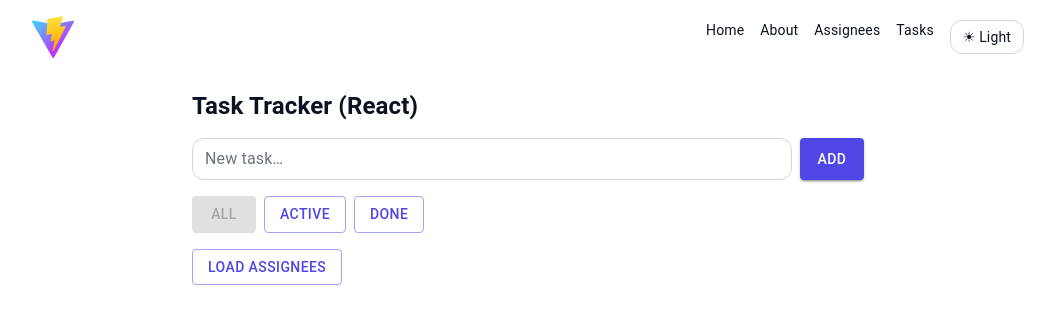
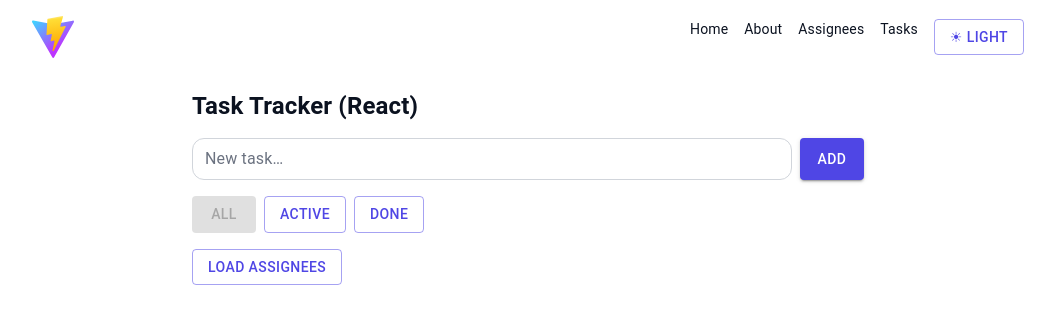
Before and after one commit to Koshux/vue-vs-react, a React (Vite) app in the folder packages/react-app/: page /tasks in a window 1280 px wide. Shown: the top 324 px of the page, without its empty margins (112-1167 px from the left). Built offline with nearby package versions, Linux system fonts and the light colour scheme.

Commit message:
fix(react-app): fixed theme toggle

```diff
--- a/packages/react-app/src/components/ThemeToggle.tsx
+++ b/packages/react-app/src/components/ThemeToggle.tsx
@@ -1,20 +1,22 @@
+import { Button } from '@mui/material'
 import { useThemeToggle } from '../theme'
 
 export default function ThemeToggle() {
-  const { toggleTheme } = useThemeToggle()
+  const { toggleTheme, mode } = useThemeToggle()
 
   // We read the mode from the documentElement, which our theme.tsx controls.
   // This avoids a flash of incorrect content on load.
-  const isDark = document.documentElement.classList.contains('dark')
+  const isDark = mode === 'dark'
 
   return (
-    <button
+    <Button
+      variant="outlined"
       onClick={toggleTheme}
       className="rounded-xl border px-3 py-1.5 bg-white text-[rgb(var(--color-on-surface))] border-gray-300 hover:bg-gray-50 dark:bg-gray-900 dark:text-[rgb(var(--color-on-surface))] dark:border-gray-700 dark:hover:bg-gray-800 focus:outline-none focus-visible:ring-2 focus-visible:ring-primary/60"
       aria-pressed={isDark}
       title={isDark ? 'Switch to Light' : 'Switch to Dark'}
     >
       {isDark ? '☾ Dark' : '☀︎ Light'}
-    </button>
+    </Button>
   )
 }
--- a/packages/react-app/src/theme.tsx
+++ b/packages/react-app/src/theme.tsx
@@ -21,17 +21,24 @@ const darkTheme = createTheme({
   },
 })
 
-// 2. Create a context to pass down the theme toggler
-const ThemeToggleContext = createContext({
+// 2. Define the shape of the context
+type ThemeToggleContextType = {
+  toggleTheme: () => void
+  mode: 'light' | 'dark'
+}
+
+// 3. Create a context to pass down the theme toggler AND mode
+const ThemeToggleContext = createContext<ThemeToggleContextType>({
   toggleTheme: () => {},
+  mode: 'light',
 })
 
-// 3. Create a custom hook for components to use
+// 4. Create a custom hook for components to use
 export const useThemeToggle = () => {
   return useContext(ThemeToggleContext)
 }
 
-// 4. Create the main provider component
+// 5. Create the main provider component
 export function AppThemeProvider({ children }: { children: ReactNode }) {
   // Check localStorage and system preference
   const getInitialMode = () => {
@@ -61,8 +68,9 @@ export function AppThemeProvider({ children }: { children: ReactNode }) {
           return newMode
         })
       },
+      mode,
     }),
-    [],
+    [mode],
   )
 
   // 6. Select the correct MUI theme
```
Also changed, not shown: 1 other file (tests, documents, lock files or other folders).
